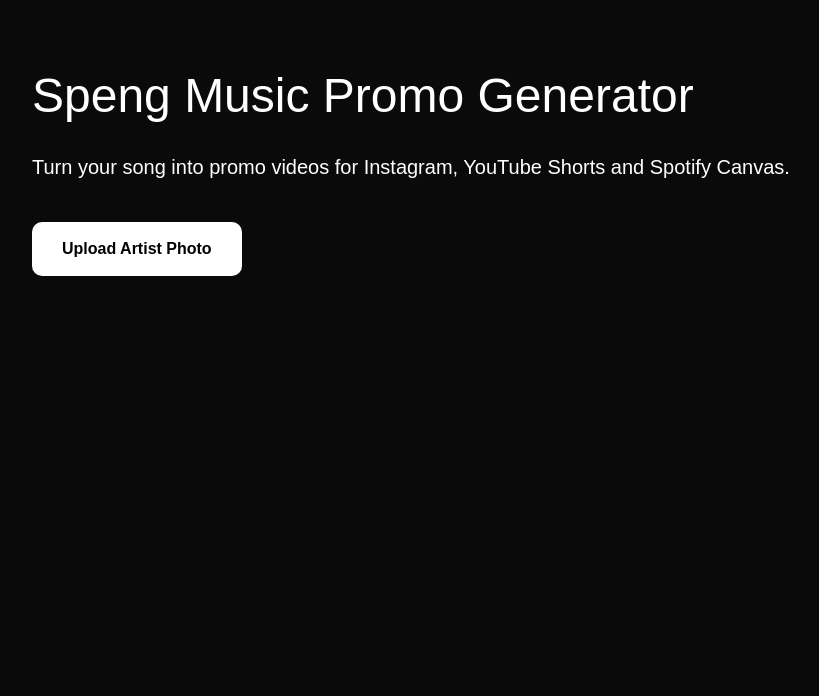
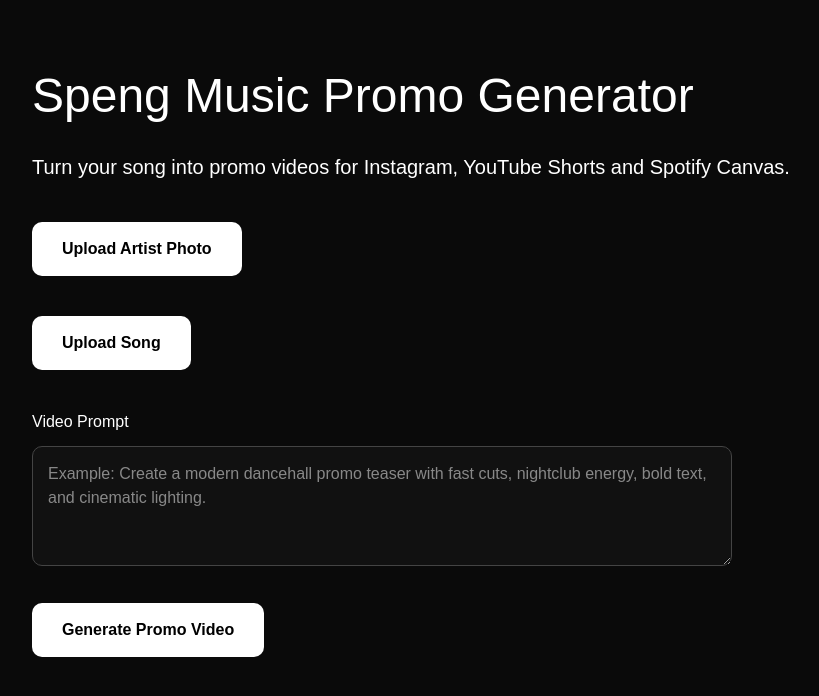
Before and after one commit to SpengCalico/ai-promo-video, a Next.js app: page / in a window 1280 px wide. Shown: the top 696 px of the page, without its empty margins (28-847 px from the left). Built offline with nearby package versions, Linux system fonts and the light colour scheme.

Commit message:
add song upload and prompt

```diff
--- a/app/page.js
+++ b/app/page.js
@@ -4,6 +4,9 @@ import { useState } from "react";
 
 export default function Home() {
   const [image, setImage] = useState(null);
+  const [songName, setSongName] = useState("");
+  const [prompt, setPrompt] = useState("");
+  const [message, setMessage] = useState("");
 
   function handleImageUpload(event) {
     const file = event.target.files && event.target.files[0];
@@ -11,6 +14,34 @@ export default function Home() {
 
     const imageUrl = URL.createObjectURL(file);
     setImage(imageUrl);
+  }
+
+  function handleSongUpload(event) {
+    const file = event.target.files && event.target.files[0];
+    if (!file) return;
+
+    setSongName(file.name);
+  }
+
+  function handleGenerate() {
+    if (!image) {
+      setMessage("Please upload an artist photo first.");
+      return;
+    }
+
+    if (!songName) {
+      setMessage("Please upload a song first.");
+      return;
+    }
+
+    if (!prompt.trim()) {
+      setMessage("Please enter a video prompt.");
+      return;
+    }
+
+    setMessage(
+      `Generating promo video for "${songName}" with prompt: "${prompt}"`
+    );
   }
 
   return (
@@ -41,10 +72,10 @@ export default function Home() {
             padding: "15px 30px",
             borderRadius: "10px",
             fontSize: "16px",
-            border: "none",
             cursor: "pointer",
             display: "inline-block",
             fontWeight: "bold",
+            marginRight: "15px",
           }}
         >
           Upload Artist Photo
@@ -60,8 +91,8 @@ export default function Home() {
       </div>
 
       {image ? (
-        <div style={{ marginTop: "40px" }}>
-          <h2 style={{ marginBottom: "20px" }}>Image Preview</h2>
+        <div style={{ marginTop: "30px" }}>
+          <h2>Image Preview</h2>
           <img
             src={image}
             alt="Uploaded artist"
@@ -69,8 +100,92 @@ export default function Home() {
               maxWidth: "300px",
               borderRadius: "12px",
               border: "2px solid white",
+              marginTop: "10px",
             }}
           />
+        </div>
+      ) : null}
+
+      <div style={{ marginTop: "40px" }}>
+        <label
+          htmlFor="song-file"
+          style={{
+            background: "white",
+            color: "black",
+            padding: "15px 30px",
+            borderRadius: "10px",
+            fontSize: "16px",
+            cursor: "pointer",
+            display: "inline-block",
+            fontWeight: "bold",
+          }}
+        >
+          Upload Song
+        </label>
+
+        <input
+          id="song-file"
+          type="file"
+          accept="audio/*"
+          onChange={handleSongUpload}
+          style={{ display: "none" }}
+        />
+
+        {songName ? (
+          <p style={{ marginTop: "15px" }}>Song uploaded: {songName}</p>
+        ) : null}
+      </div>
+
+      <div style={{ marginTop: "40px", maxWidth: "700px" }}>
+        <h2>Video Prompt</h2>
+        <textarea
+          value={prompt}
+          onChange={(e) => setPrompt(e.target.value)}
+          placeholder="Example: Create a modern dancehall promo teaser with fast cuts, nightclub energy, bold text, and cinematic lighting."
+          style={{
+            width: "100%",
+            minHeight: "120px",
+            marginTop: "12px",
+            padding: "15px",
+            borderRadius: "10px",
+            border: "1px solid #444",
+            background: "#111",
+            color: "white",
+            fontSize: "16px",
+          }}
+        />
+      </div>
+
+      <div style={{ marginTop: "30px" }}>
+        <button
+          onClick={handleGenerate}
+          style={{
+            background: "white",
+            color: "black",
+            padding: "15px 30px",
+            borderRadius: "10px",
+            fontSize: "16px",
+            border: "none",
+            cursor: "pointer",
+            fontWeight: "bold",
+          }}
+        >
+          Generate Promo Video
+        </button>
+      </div>
+
+      {message ? (
+        <div
+          style={{
+            marginTop: "25px",
+            padding: "15px",
+            background: "#151515",
+            border: "1px solid #333",
+            borderRadius: "10px",
+            maxWidth: "800px",
+          }}
+        >
+          {message}
         </div>
       ) : null}
     </main>
```
